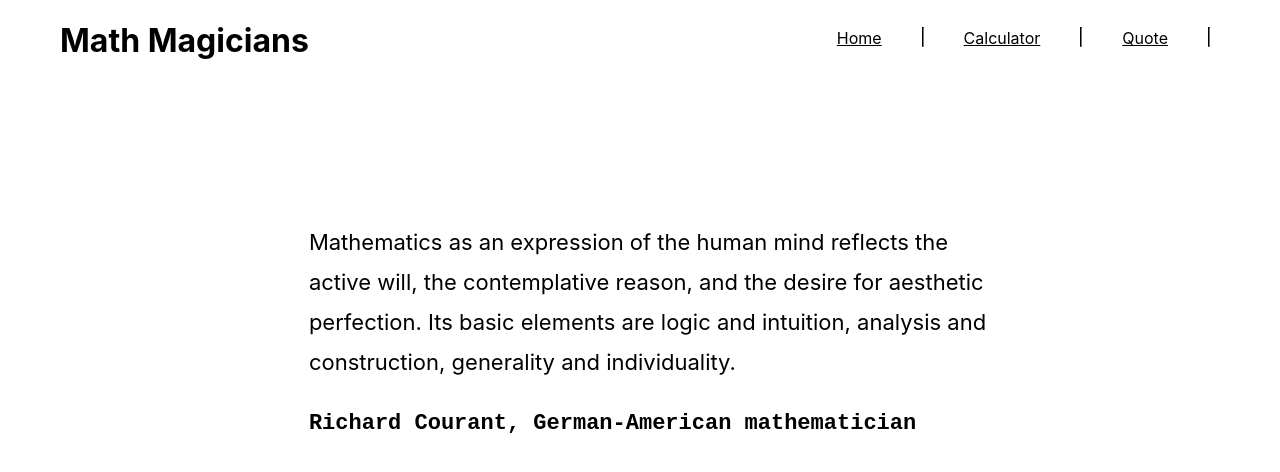
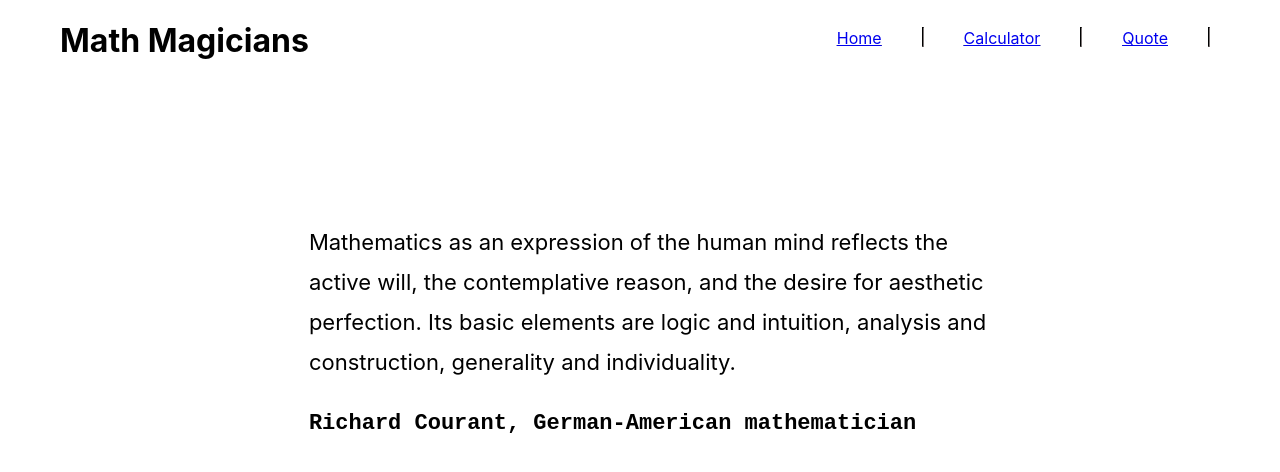
Before and after one commit to cyrilmuchemi/Math-Magicians, a React (Create React App) app: page /Quote in a window 1280 px wide. Shown: the top 472 px of the page. Built offline with nearby package versions, Linux system fonts and the light colour scheme.

Commit message:
Make complete math magicians website

```diff
--- a/src/App.js
+++ b/src/App.js
@@ -1,15 +1,21 @@
 import React from 'react';
 import './App.css';
-import { Navigation } from './components/Navigation';
+import { Route, Routes } from 'react-router-dom';
+import { Heading } from './components/Heading';
+import { Home } from './components/Home';
+import { Calculator } from './components/Calculator';
 import { Quote } from './components/Quote';
 
 export class App extends React.PureComponent {
   render() {
     return (
       <div className="App">
-        <h1>Math Magicians</h1>
-        <Navigation />
-        <Quote />
+        <Heading />
+        <Routes>
+          <Route path="/" element={<Home />} />
+          <Route path="/Calculator" element={<Calculator />} />
+          <Route path="/Quote" element={<Quote />} />
+        </Routes>
       </div>
     );
   }
--- /dev/null
+++ b/src/components/Heading.js
@@ -0,0 +1,15 @@
+import React from 'react';
+import { Navigation } from './Navigation';
+
+export class Heading extends React.PureComponent {
+  render() {
+    return (
+      <div>
+        <Navigation />
+        <h1>Math Magicians</h1>
+      </div>
+    );
+  }
+}
+
+export default Heading;
--- a/src/components/Navigation.js
+++ b/src/components/Navigation.js
@@ -1,20 +1,52 @@
 import React from 'react';
+import { NavLink } from 'react-router-dom';
 
 export class Navigation extends React.PureComponent {
+  constructor(props) {
+    super(props);
+
+    this.state = {
+      links: [
+        {
+          id: 1,
+          path: '/',
+          text: 'Home',
+        },
+        {
+          id: 2,
+          path: '/Calculator',
+          text: 'Calculator',
+        },
+        {
+          id: 3,
+          path: '/Quote',
+          text: 'Quote',
+        },
+      ],
+    };
+  }
+
   render() {
+    const { links } = this.state;
     return (
       <div className="Navigation">
         <ul>
-          <li>
-            Home
+          <li key={links[0].id}>
+            <NavLink to={links[0].path}>
+              {links[0].text}
+            </NavLink>
           </li>
           <hr />
-          <li>
-            Calculator
+          <li key={links[1].id}>
+            <NavLink to={links[1].path}>
+              {links[1].text}
+            </NavLink>
           </li>
           <hr />
-          <li>
-            Quote
+          <li key={links[2].id}>
+            <NavLink to={links[2].path}>
+              {links[2].text}
+            </NavLink>
           </li>
           <hr />
         </ul>
```
